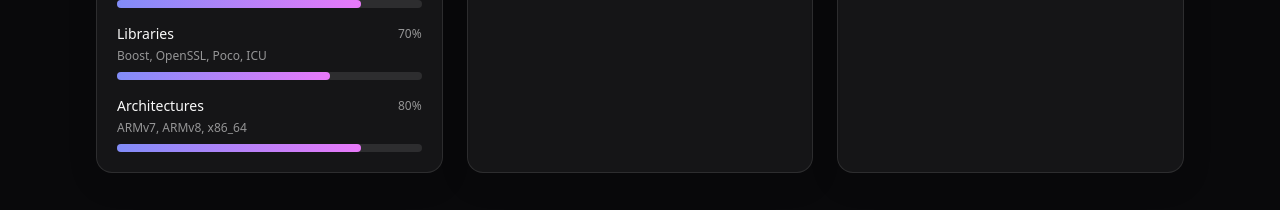
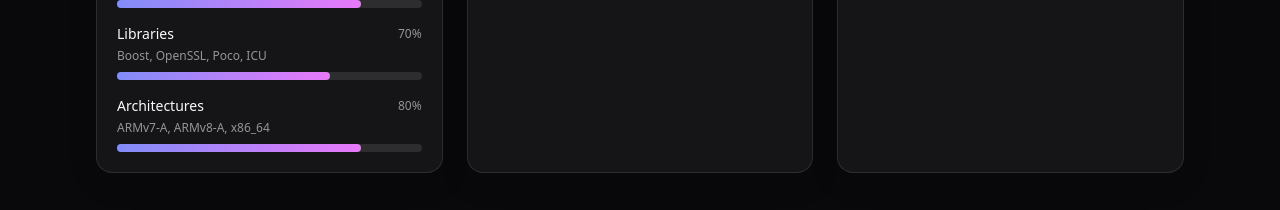
Before and after one commit to rajanyadav0307/rajan-portfolio, a React (Vite) app: page / in a window 1280 px wide. Shown: the part 2180-2390 px from the top of the page. Built offline with nearby package versions, Linux system fonts and the light colour scheme.

Commit message:
Architecture update

```diff
--- a/src/content/profile.ts
+++ b/src/content/profile.ts
@@ -118,7 +118,7 @@ export const profile: Profile = {
           { label: "Build/Tooling", level: 80, note: "CMake, Ninja, clang/gcc, Address Sanitizer, Thread Sanitizer"},
           { label: "Debugging", level: 80, note: "Address Sanitizer, Thread Sanitizer, GDB, Valgrind, perf" },
           { label: "Libraries", level: 70, note: "Boost, OpenSSL, Poco, ICU" },
-          { label: "Architectures", level: 80, note: "ARMv7, ARMv8, x86_64" }
+          { label: "Architectures", level: 80, note: "ARMv7-A, ARMv8-A, x86_64" }
         ]
       },
       {
```
